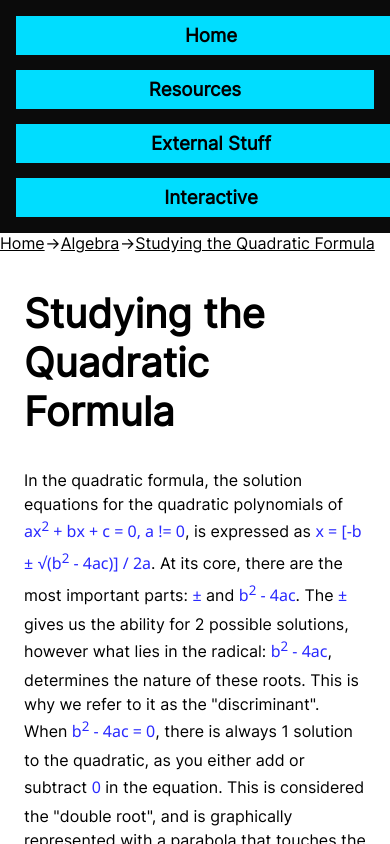
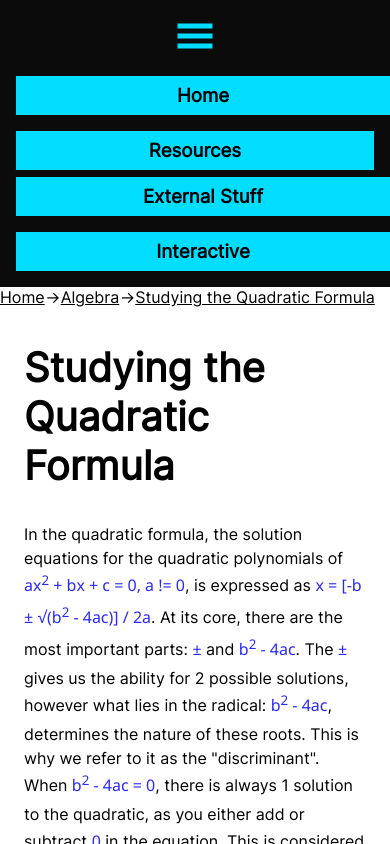
Before and after one commit to PixelatedLagg/MathInfo, a React (Create React App) app: page /algebra/studying-the-quadratic-formula in a window 390 px wide. Built offline with nearby package versions, Linux system fonts and the light colour scheme.

Commit message:
fiddling around with header

```diff
--- a/src/App.js
+++ b/src/App.js
@@ -43,10 +43,11 @@ export default function App() {
       <div className="container">
         <nav role="navigation">
           <div className="header">
-            <Link className="header-button header-link vert-space" to="/">
+            <svg class="header-menu" width="40px" height="40px" viewBox="0 0 512 512" xmlns="http://www.w3.org/2000/svg"><path fill="#00DDFF" d="M32 96v64h448V96H32zm0 128v64h448v-64H32zm0 128v64h448v-64H32z"/></svg>
+            <Link className="header-button header-link" to="/">
               <h3>Home</h3>
             </Link>
-            <div className="vert-space" id="resources" tabindex="0">
+            <div id="resources" tabindex="0">
               <button className="header-button" id="resources-button" tabIndex="-1">
                 <h3>Resources</h3>
               </button>
@@ -54,10 +55,10 @@ export default function App() {
                 {resources.map((element, index) => <Link key={index} to={`/${element}`}>{element.charAt(0).toUpperCase() + element.slice(1)}</Link>)}
               </div>
             </div>
-            <Link className="header-button header-link vert-space" to="/external">
+            <Link className="header-button header-link" to="/external">
               <h3>External Stuff</h3>
             </Link>
-            <Link className="header-button header-link vert-space" to="/interactive">
+            <Link className="header-button header-link" to="/interactive">
               <h3>Interactive</h3>
             </Link>
           </div>
--- a/src/index.css
+++ b/src/index.css
@@ -89,7 +89,9 @@ a:link, a:visited
 .header
 {
     background-color: #0B0B0B;
-    padding: 16px;
+    padding-bottom: 16px;
+    padding-left: 16px;
+    padding-right: 16px;
 }
 .header-link
 {
@@ -111,7 +113,9 @@ a:link, a:visited
 }
 .header > *
 {
+    margin-top: 16px;
     margin-right: 24px;
+    top: 0;
 }
 .header-button h3
 {
@@ -153,6 +157,7 @@ a:link, a:visited
     padding: 0;
     position: relative;
     display: inline-block;
+    height: 24px;
 }
 #resources-content
 {
@@ -327,7 +332,19 @@ li a
 
 /* Responsiveness */
 
-@media (max-width: 1300px)
+.header-menu:hover path
+{
+    fill: #067189;
+}
+
+.header-menu
+{
+    width: 40px;
+    height: 40px;
+    bottom: 0;
+}
+
+@media (max-width: 1360px)
 {
     .container
     {
@@ -354,39 +371,13 @@ li a
 {
     .header > *
     {
-        margin-right: 0;
-    }
-    .header
-    {
-        display: inline-block;
-        padding: 16px !important;
+        text-align: center;
+        margin-right: 16px;
         width: 100%;
     }
-    .header-button
+    #resources .header-button
     {
         text-align: center;
-        width: calc(100% - 16px) !important;
-    }
-    #resourcecs .header-button
-    {
-        margin: 0 !important;
         width: 100% !important;
     }
-    #resources
-    {
-        width: calc(100% - 16px);
-        display: block;
-    }
-    #resources-content
-    {
-        width: 100%;
-    }
-    #resources-content a
-    {
-        text-align: center;
-    }
-    .vert-space + .vert-space
-    {
-        margin-top: 15px;
-    }
 }
```
